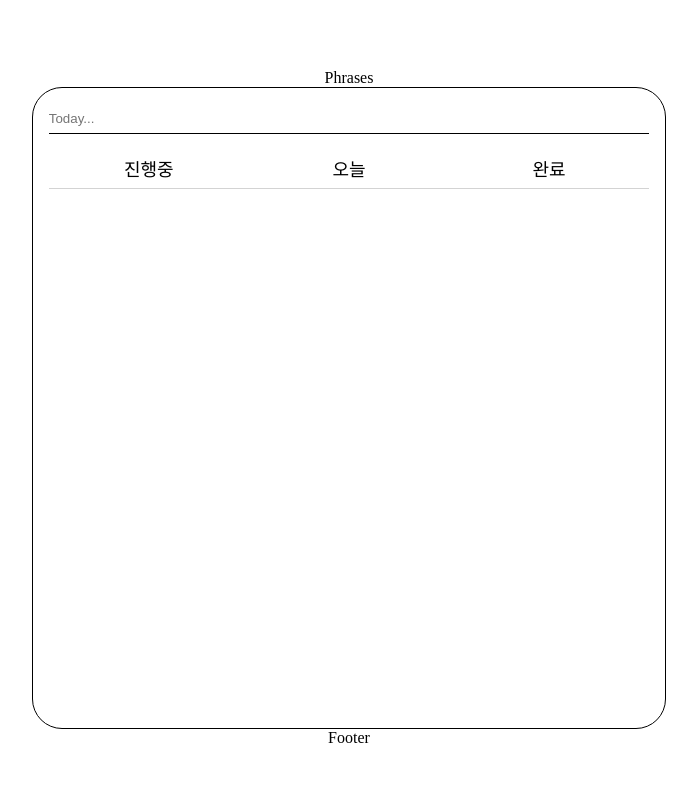
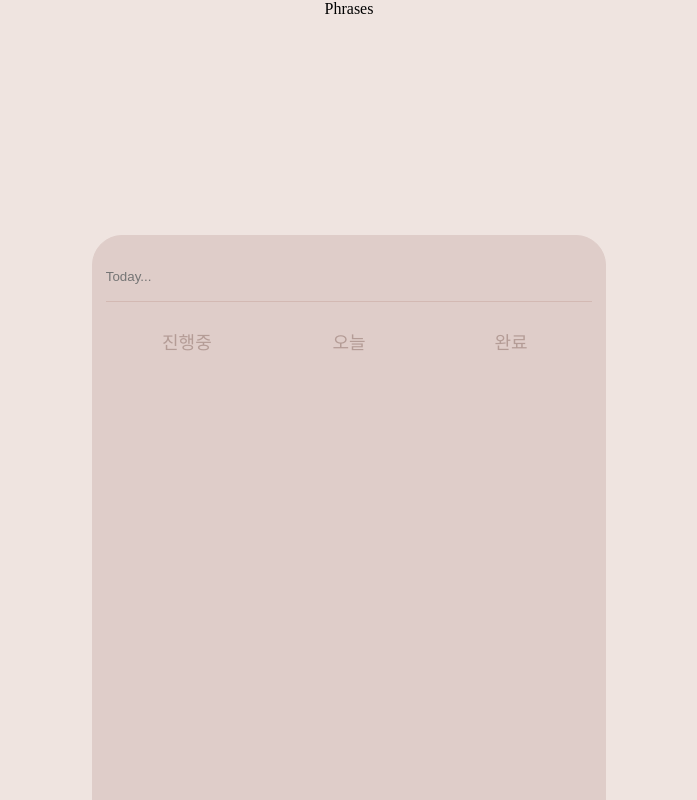
Before and after one commit to kyw0716/planToday, a React (Create React App) app in the folder plan-today/: page / in a window 1280 px wide. Shown: the top 800 px of the page, without its empty margins (291-988 px from the left). Built offline with nearby package versions, Linux system fonts and the light colour scheme.

Commit message:
add : design
add : background color, component color

```diff
--- a/plan-today/public/index.html
+++ b/plan-today/public/index.html
@@ -26,7 +26,7 @@
     -->
     <title>React App</title>
   </head>
-  <body>
+  <body style="margin: 0; padding: 0;">
     <noscript>You need to enable JavaScript to run this app.</noscript>
     <div id="root"></div>
     <!--
--- a/plan-today/src/components/Button.js
+++ b/plan-today/src/components/Button.js
@@ -1,3 +1,5 @@
+import styles from "../css/Todo.module.css"
+
 function Button({name, tag, todo, setLsLength}){
     const OnClick = () => {
         if(name === "삭제"){
@@ -13,7 +15,7 @@ function Button({name, tag, todo, setLsLength}){
                     type={"checkbox"}
                 />
                 :
-                <button onClick={OnClick}>
+                <button onClick={OnClick} className={styles.button}>
                     {name}
                 </button>
         }
--- a/plan-today/src/components/Footer.js
+++ b/plan-today/src/components/Footer.js
@@ -1,7 +1,7 @@
 function Footer(){
     return(
         <div>
-            Footer
+            © 2022 Kim - Young Woo. All rights reserved.
         </div>
     );
 }
--- a/plan-today/src/components/MainBox.js
+++ b/plan-today/src/components/MainBox.js
@@ -39,9 +39,9 @@ function MainBox(){
                         TODO[i].style.display = "";
                     }
                 }
-                document.getElementById("ing").style.color = "lightgray";
-                document.getElementById("today").style.color = "black";
-                document.getElementById("done").style.color = "black";
+                document.getElementById("ing").style.color = "rgb(146, 121, 115)";
+                document.getElementById("today").style.color = "rgb(180, 156, 150)";
+                document.getElementById("done").style.color = "rgb(180, 156, 150)";
             }
             else if(show === 0){
                 for(let i = 0; i < localStorage.length; i++){
@@ -52,9 +52,9 @@ function MainBox(){
                         TODO[i].style.display = "";
                     }
                 }
-                document.getElementById("ing").style.color = "black";
-                document.getElementById("today").style.color = "lightgray";
-                document.getElementById("done").style.color = "black";
+                document.getElementById("ing").style.color = "rgb(180, 156, 150)";
+                document.getElementById("today").style.color = "rgb(146, 121, 115)";
+                document.getElementById("done").style.color = "rgb(180, 156, 150)";
             }
             else if(show === 1){
                 for(let i = 0; i < localStorage.length; i++){
@@ -65,9 +65,9 @@ function MainBox(){
                         TODO[i].style.display = "none";
                     }
                 }
-                document.getElementById("ing").style.color = "black";
-                document.getElementById("today").style.color = "black";
-                document.getElementById("done").style.color = "lightgray";
+                document.getElementById("ing").style.color = "rgb(180, 156, 150)";
+                document.getElementById("today").style.color = "rgb(180, 156, 150)";
+                document.getElementById("done").style.color = "rgb(146, 121, 115)";
             }
         }
     },[show]);
--- a/plan-today/src/components/Phrases.js
+++ b/plan-today/src/components/Phrases.js
@@ -1,6 +1,8 @@
+import styles from "../css/Phrases.module.css"
+
 function Phrases(){
     return(
-        <div>
+        <div className={styles.container}>
             Phrases
         </div>
     );
--- a/plan-today/src/components/Todo.js
+++ b/plan-today/src/components/Todo.js
@@ -34,10 +34,12 @@ function Todo({todo, setLsLength}){
                         <span className={styles.span}>
                             {newSubmit}
                         </span>
-                        <button onClick={modify}>
-                            수정
-                        </button>
-                        <Button name={"삭제"} todo={newSubmit} setLsLength={setLsLength}/>
+                        <div className={styles.buttonBox}>
+                            <button onClick={modify} className={styles.button}>
+                                수정
+                            </button>
+                            <Button name={"삭제"} todo={newSubmit} setLsLength={setLsLength}/>
+                        </div>
                     </div>
                     :
                     <div className={styles.modify}>
--- a/plan-today/src/css/App.module.css
+++ b/plan-today/src/css/App.module.css
@@ -1,8 +1,9 @@
 .container{
     width: 100%;
-    height: 100vh;
+    height: 120vh;
     display: flex;
     flex-direction: column;
     align-items: center;
     justify-content: center;
+    background-color: #efe4e0;
 }
--- a/plan-today/src/css/MainBox.module.css
+++ b/plan-today/src/css/MainBox.module.css
@@ -1,15 +1,17 @@
 .mainBox{
-    width: 50%;
-    height: 80%;
+    width: 40%;
+    height: 75%;
     display: flex;
     flex-direction: column;
     align-items: center;
-    border: 1px solid;
+    border: 1px solid rgb(223, 205, 201);
     border-radius: 30px;
+    background-color: rgb(223, 205, 201);
+    color: rgb(180, 156, 150);
 }
 .formTag{
     width: 100%;
-    height: 30px;
+    height: 50px;
     margin: 15px 0px;
     display: flex;
     justify-content: center;
@@ -19,31 +21,38 @@
     height: 100%;
     padding: 0;
     border: none;
-    border-bottom: 1px solid;
+    border-bottom: 1px solid rgb(211, 185, 179);
+    background-color: inherit;
 }
 .buttonBox{
     width: 95%;
     display: flex;
     justify-content: space-around;
-    height: 40px;
+    height: 50px;
     margin-bottom: 10px;
-    border-bottom: 1px solid lightgray;
 }
 .button{
     width: 30%;
     border: none;
     background-color: inherit;
     font-size: 18px;
+    color: rgb(180, 156, 150);
 }
 .todo{
-    width: 100%;
-    height: 35px;
+    width: 95%;
+    height: 60px;
     display: flex;
+    border-bottom: 1px solid rgb(211, 185, 179);
 }
 .todoBox{
     width: 100%;
-    height: 70%;
+    height: 71%;
     overflow: scroll;
-    overflow-x: hidden;
     margin-top: 15px;
+    display: flex;
+    flex-direction: column;
+    align-items: center;
 }
+.todoBox::-webkit-scrollbar {
+    display: none;
+}
--- /dev/null
+++ b/plan-today/src/css/Phrases.module.css
@@ -0,0 +1,3 @@
+.container{
+    height: 25%;
+}
--- a/plan-today/src/css/Todo.module.css
+++ b/plan-today/src/css/Todo.module.css
@@ -3,6 +3,7 @@
     display: flex;
     align-items: center;
     justify-content: center;
+    height: 60px;
 }
 .span{
     width: 80%;
@@ -12,6 +13,7 @@
     display: flex;
     justify-content: center;
     align-items: center;
+    height: 60px;
 }
 .form{
     width: 90%;
@@ -29,3 +31,13 @@
     outline: none;
     border-bottom: 1px solid;
 }
+.buttonBox{
+    display: flex;
+    height: 80%;
+    width: 20%;
+}
+.button{
+    background-color: inherit;
+    border: none;
+    color: rgb(146, 121, 115);
+}
```
